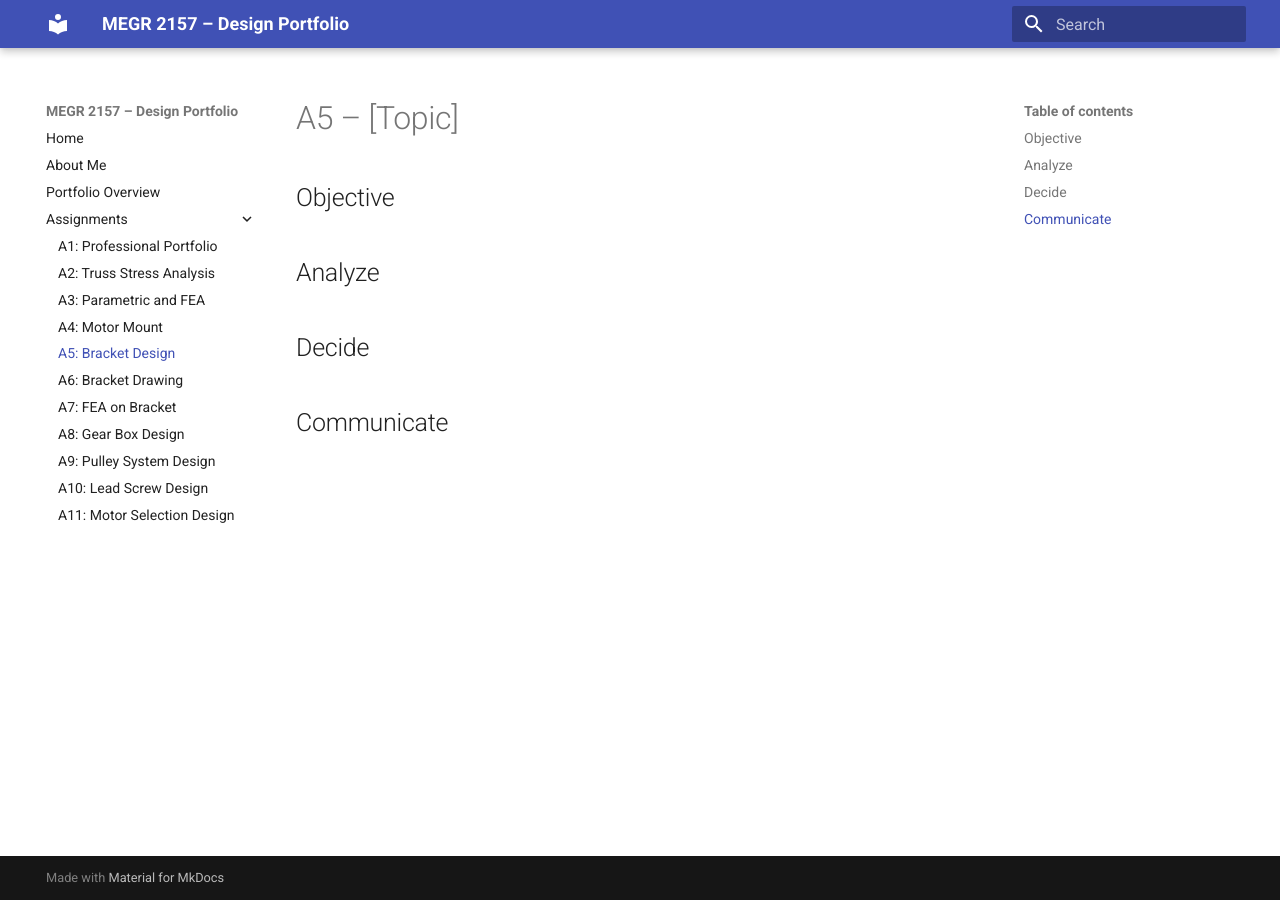
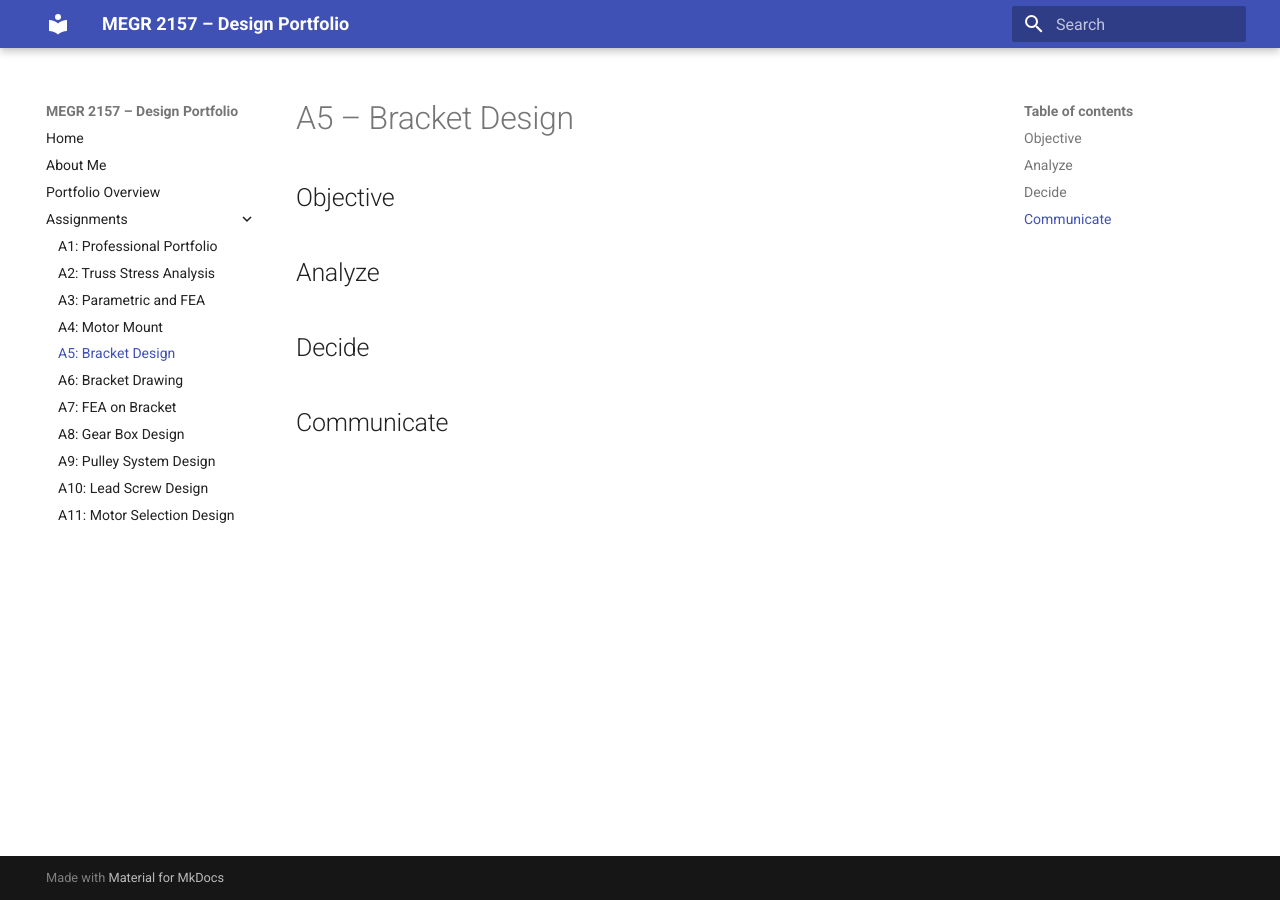
Before and after one commit to AcGallo/Florencondia-MEGR-2157-Portfolio, an MkDocs documentation site: the page built from docs/assignments/A05/index.md, in a window 1280 px wide. Built offline with MkDocs 1.6.1 and Material for MkDocs 9.7.7, drawn with Linux system fonts in a browser that asks for light colours.

Commit message:
Update index.md

```diff
--- a/docs/assignments/A05/index.md
+++ b/docs/assignments/A05/index.md
@@ -1,4 +1,4 @@
-# A5 – [Topic]
+# A5 – Bracket Design
 
 ## Objective
 
```
